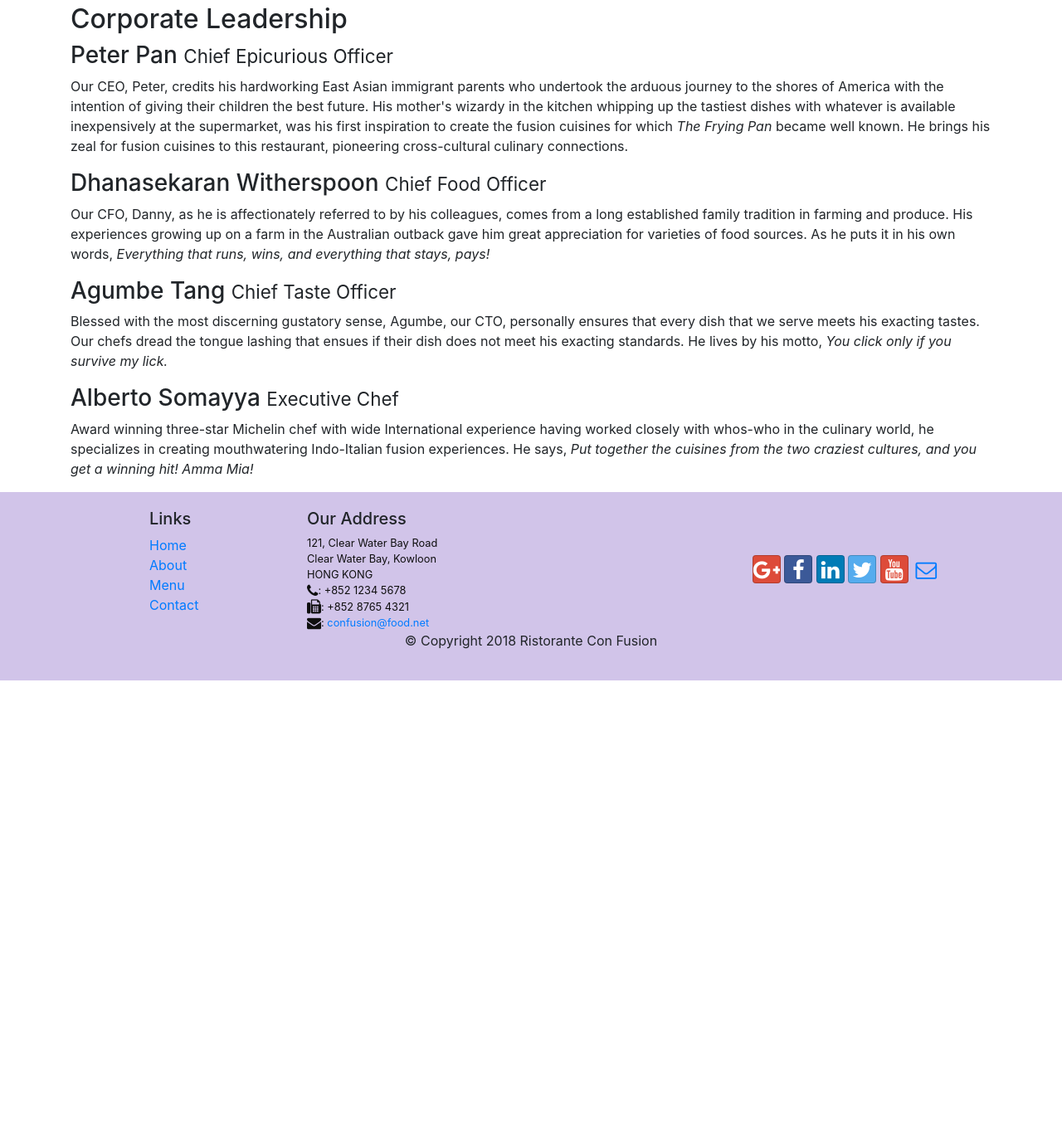
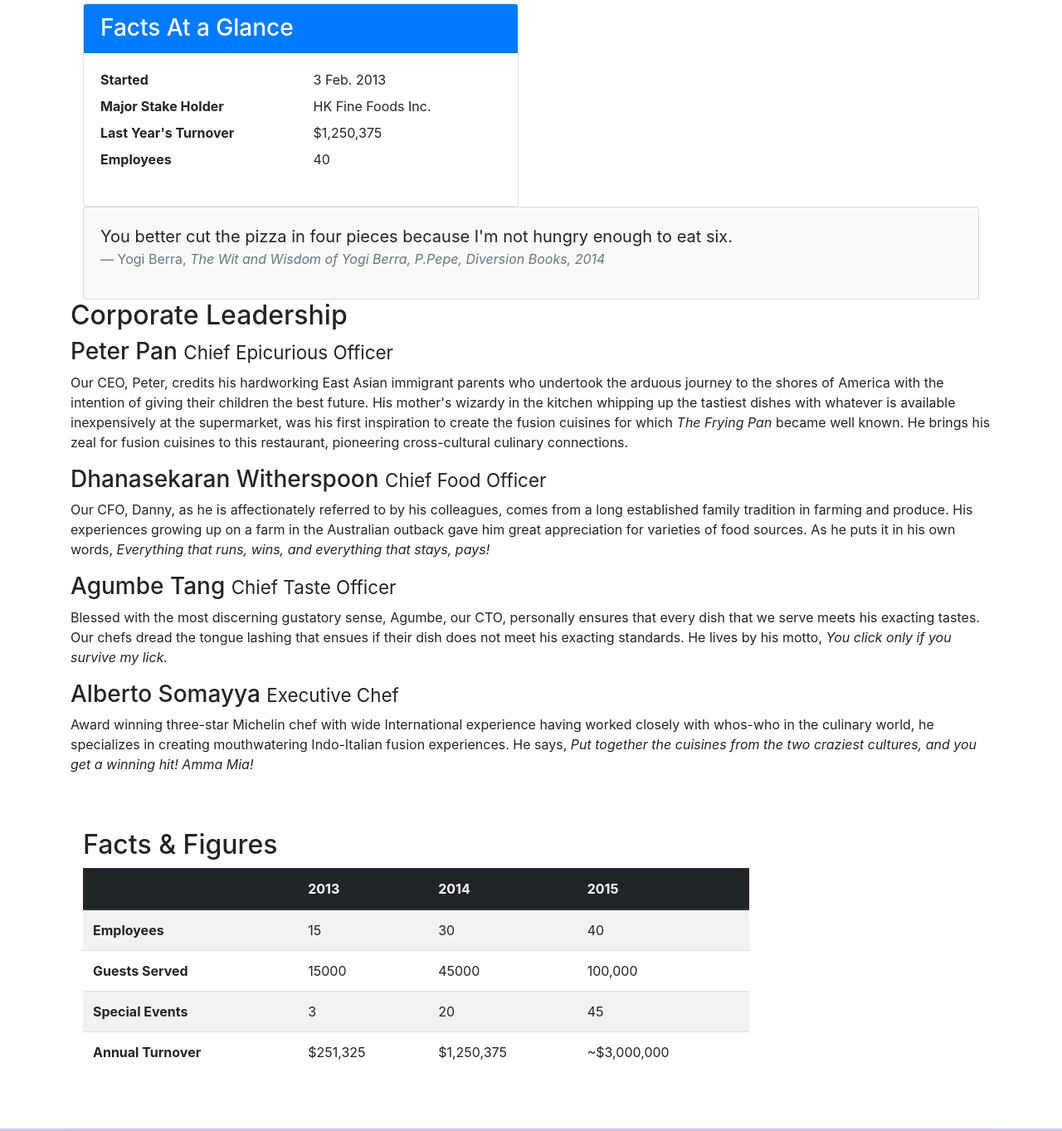
Before and after one commit to arkebi24/conFusion, a website: page aboutus.html in a window 1280 px wide. Shown: the part 659-2022 px from the top of the page at 83% size. Before the commit the page ends 1479 px from the top, so only its background shows below. Drawn offline with nearby package versions, Linux system fonts and the light colour scheme.

Commit message:
Bootstrap Tables

```diff
--- a/aboutus.html
+++ b/aboutus.html
@@ -66,7 +66,32 @@
                 <p>Started in 2010, Ristorante con Fusion quickly established itself as a culinary icon par excellence in Hong Kong. With its unique brand of world fusion cuisine that can be found nowhere else, it enjoys patronage from the A-list clientele in Hong Kong.  Featuring four of the best three-star Michelin chefs in the world, you never know what will arrive on your plate the next time you visit us.</p>
                 <p>The restaurant traces its humble beginnings to <em>The Frying Pan</em>, a successful chain started by our CEO, Mr. Peter Pan, that featured for the first time the world's best cuisines in a pan.</p>
             </div>
-            <div>
+            <div class="col-12 col-sm-6">
+                <div class="card">
+                    <h3 class="card-header bg-primary text-white">Facts At a Glance</h3>
+                    <div class="card-body">
+                        <dl class="row">
+                            <dt class="col-6">Started</dt>
+                            <dd class="col-6">3 Feb. 2013</dd>
+                            <dt class="col-6">Major Stake Holder</dt>
+                            <dd class="col-6">HK Fine Foods Inc.</dd>
+                            <dt class="col-6">Last Year's Turnover</dt>
+                            <dd class="col-6">$1,250,375</dd>
+                            <dt class="col-6">Employees</dt>
+                            <dd class="col-6">40</dd>
+                        </dl>
+                    </div>
+                </div>
+            </div>
+            <div class="col-12">
+                <div class="card card-body bg-light">
+                    <blockquote class="blockquote">
+                        <p class="mb-0">You better cut the pizza in four pieces
+                        because I'm not hungry enough to eat six.</p>
+                        <footer class="blockquote-footer">Yogi Berra,
+                        <cite title="Source Title">The Wit and Wisdom of Yogi Berra, P.Pepe, Diversion Books, 2014</cite>  </footer>
+                    </blockquote>
+                </div>
             </div>
         </div>
 
@@ -84,7 +109,50 @@
                 <p>Award winning three-star Michelin chef with wide International experience having worked closely with whos-who in the culinary world, he specializes in creating mouthwatering Indo-Italian fusion experiences. He says, <em>Put together the cuisines from the two craziest cultures, and you get a winning hit! Amma Mia!</em></p>
             </div>
        </div>
-
+        <div class="row row-content">
+            <div class="col-12 col-sm-9">
+                <h2>Facts &amp; Figures</h2>
+                <div class="table-responsive">
+                    <table class="table table-striped">
+                        <thead class="thead-dark">
+                            <tr>
+                                <th>&nbsp;</th>
+                                <th>2013</th>
+                                <th>2014</th>
+                                <th>2015</th>
+                            </tr>
+                        </thead>
+                        <tbody>
+                            <tr>
+                                <th>Employees</th>
+                                <td>15</td>
+                                <td>30</td>
+                                <td>40</td>
+                            </tr>
+                            <tr>
+                                <th>Guests Served</th>
+                                <td>15000</td>
+                                <td>45000</td>
+                                <td>100,000</td>
+                            </tr>
+                            <tr>
+                                <th>Special Events</th>
+                                <td>3</td>
+                                <td>20</td>
+                                <td>45</td>
+                            </tr>
+                            <tr>
+                                <th>Annual Turnover</th>
+                                <td>$251,325</td>
+                                <td>$1,250,375</td>
+                                <td>~$3,000,000</td>
+                            </tr>
+                        </tbody>
+                    </table>
+                </div>
+            </div>
+            <div class="col-12 col-sm-9"></div>
+        </div>
     </div>
 
     <footer class="footer">
```
